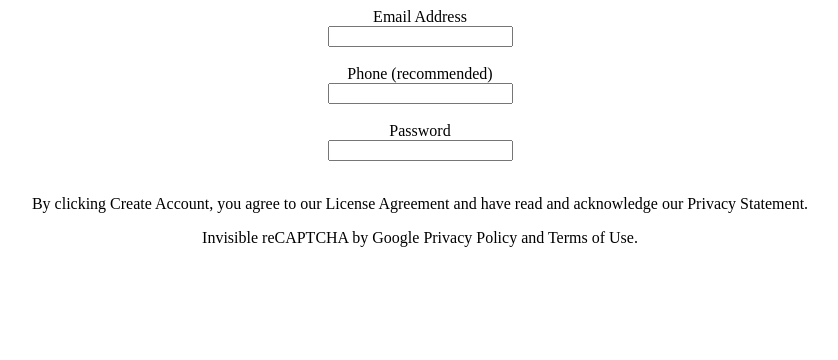
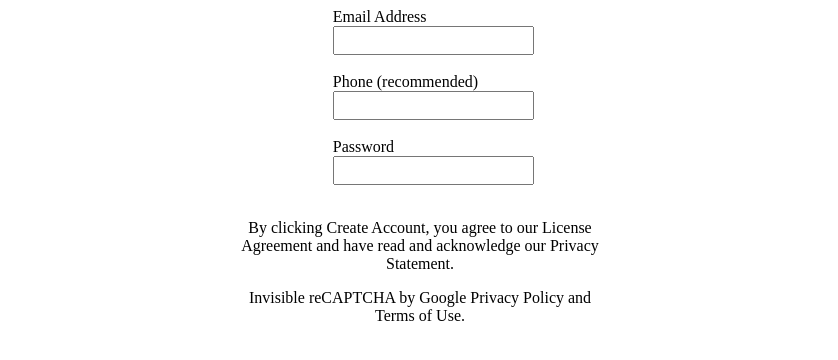
Before and after one commit to apatrick662/mint_signup_page, a plain HTML site: page index.html in a window 1280 px wide. Shown: the whole page, without its empty margins (220-1058 px from the left). Drawn offline with Linux system fonts and the light colour scheme.

Commit message:
Added stylesheet

```diff
--- a/index.html
+++ b/index.html
@@ -2,12 +2,13 @@
 <html>
     <head>
         <title>Intuit Accounts - Signup</title>
+        <link rel="stylesheet" type="text/css" href="style.css">
     </head>
+    <body>
         <div id="header">
-
         </div>
         <center>
-            <div id="signIn">
+            <div id="signin">
                 <form action="signup" method="POST">
                     Email Address
                     <br>
@@ -29,6 +30,5 @@
                 </div>
             </div>
         </center>
-    <body>
     </body>
 </html>
--- /dev/null
+++ b/style.css
@@ -0,0 +1,26 @@
+/*Adam Patrick*/
+
+/**{
+    border: 1px solid red;
+}*/
+
+center{
+
+}
+
+
+
+form{
+    text-align: left;
+    padding-left: 27%;
+}
+
+input{
+    padding: 5px;
+    padding-left: 10px;
+    padding-right: 10px;
+}
+
+#signin{
+   width: 30%;
+}
```
